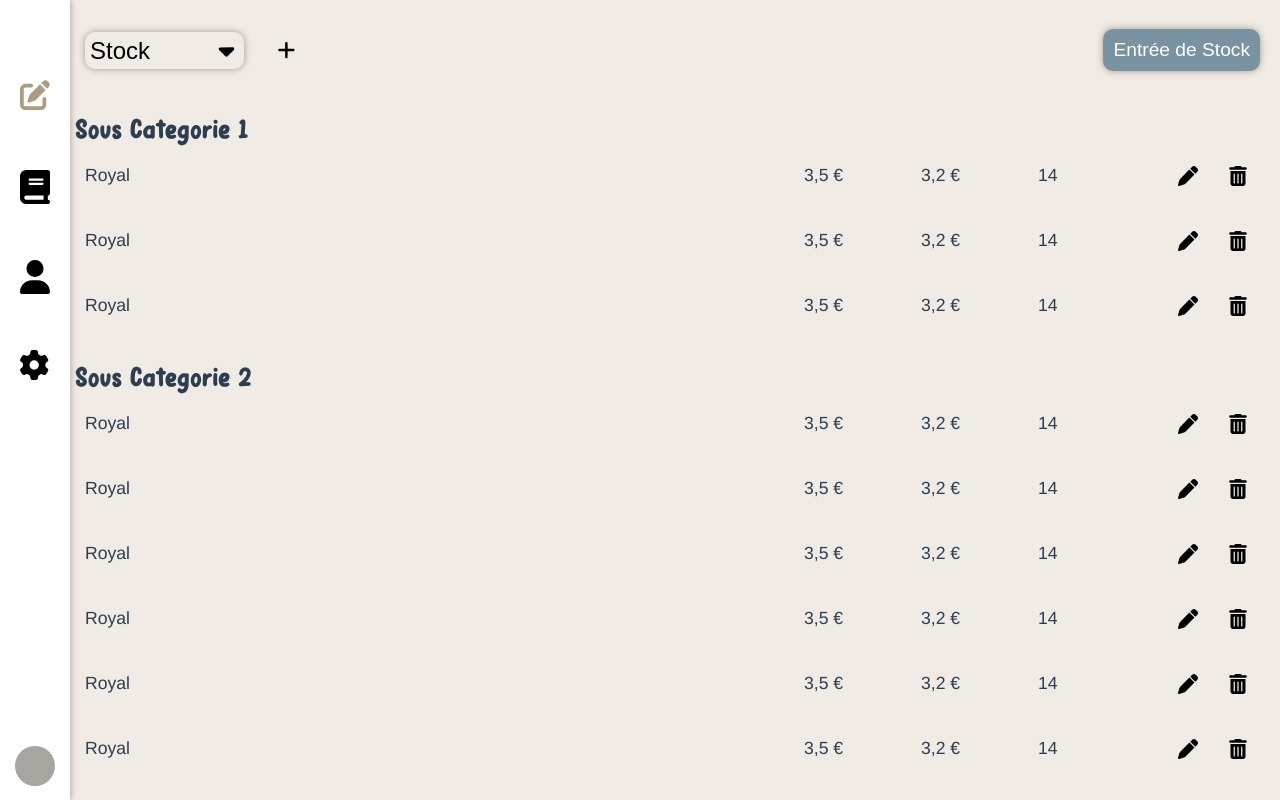
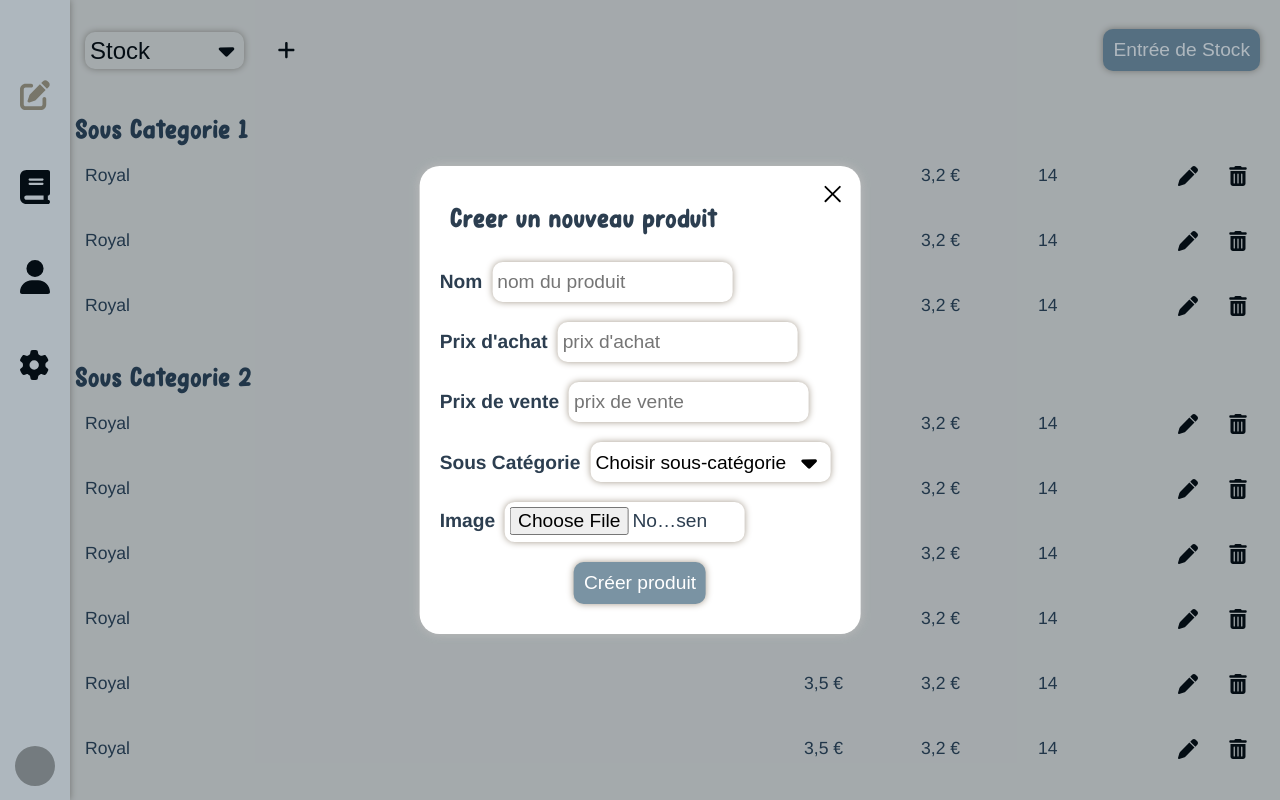
Before and after one commit to Thibault-Azemar/ProjetKfet, a Vue app in the folder frontend/: page /gestion in a window 1280 px wide. Both pictures are taken after a click on the button 286 px from the left and 50 px from the top of the page. Built offline with nearby package versions, Linux system fonts and the light colour scheme.

Commit message:
v1.5 modal stock, utilisable

```diff
--- a/frontend/src/assets/style/main.css
+++ b/frontend/src/assets/style/main.css
@@ -39,7 +39,7 @@ p{
     font-size: 1.1em;
 }
 
-button{
+button, input[type=submit]{
     border: none;
     color: #FFFFFF;
     border-radius: 10px;
@@ -114,18 +114,20 @@ button{
 
 .close-button {
     position: absolute;
-    right: 0px;
-    top: 0px;
-    width: 30px;
-    height: 30px;
-    border-radius: 20px;
+    right: -5px;
+    top: -5px;
     padding: 0%;
-    background-color: #eee;
     background-image: url(../pictures/close.svg);
-    background-size: 20px;
+    background-size: 30px;
     background-repeat: no-repeat;
     background-position: center;
     padding: 2px;
+}
+
+.submit-button{
+    display: flex;
+    align-items: center;
+    justify-content: center;
 }
 
 h1, h2, h3{
@@ -141,39 +143,46 @@ h2{
 }
 
 
-input[type=text] {
+input[type=text],input[type=number], input[type=file],select {
     min-height: 30px;
     max-width: 200px;
-    font-size: 1em;
+    min-width: 150px;
     border-radius: 10px;
-    border-color: #a3998b;
     margin: 10px;
     outline: none;
+    font-size: 1.2em;
+    border : none;
+    vertical-align: baseline;
+    padding: 5px 35px 5px 5px;
+    box-shadow: 0 0 7px #A3998B;
 }
 
-input[type=text]:focus {
+input[type=text]:focus, input[type=number]:focus {
     border: 2px solid #a3998b;
+}
+
+.input-label{
+    font-size: 0.8em;
+    font-weight: bolder;
 }
 
 
 select{
-    min-height: 30px;
-    min-width: 150px;
-    max-width: 300px;
-    width: fit-content;
-    font-size: 1.5em;
-    /*font-family: 'Delight', serif;*/
-    border : none;
-    vertical-align: baseline;
-    padding: 5px 35px 5px 5px;
-    margin : 10px;
-    outline: none;
     background: url("../pictures/select.svg") 96% no-repeat;
     -webkit-appearance: none;
     -moz-appearance: none;
     appearance: none;
     box-shadow: 0px 0px 7px #A3998B;
     border-radius: 10px;
+    min-width: 240px;
+    min-height: 40px;
+}
+
+.big-select{
+    font-size: 1.5em;
+    width: fit-content;
+    min-height: 30px;
+    min-width: 150px;
 }
 
 option{
@@ -202,8 +211,9 @@ label{
     width: fit-content;
 }
 
-.card h2 {
+.card h3 {
     margin: 20px;
+    margin-top: 30px;
 }
 
 .card p{
@@ -286,6 +296,11 @@ label{
     overflow-y: auto;
 }
 
+.main{
+    display: flex;
+    flex-direction: column;
+}
+
 
 
 /*-------------------------|
@@ -364,6 +379,10 @@ label{
     .icon-button{
         width: 45px;
     }
+
+    .input-label{
+        font-size: 1.2em;
+    }
 }
 
 @media screen and (min-width: 1024px){
--- a/frontend/src/components/GestionComponent.vue
+++ b/frontend/src/components/GestionComponent.vue
@@ -3,18 +3,19 @@
 <template>
   <div class="page">
     <div class="options-header">
-      <select name="gestion" id="gestion-select" v-model="value">
+      <select name="gestion" id="gestion-select" class="big-select" v-model="value">
         <option value="Stock" selected>Stock</option>
         <option value="Offres">Offres</option>
         <option value="Categories">Catégories</option>
         <option value="Users">Utilisateurs</option>
       </select>
       <button v-if="value==='Stock'" class="primary-button" id="entry-stock">Entrée de Stock</button>
-      <button class="icon-button"><img src="../assets/pictures/plus.svg"></button>
+      <button class="icon-button" @click="showAddModal()"><img src="../assets/pictures/plus.svg"></button>
     </div>
     <StockComponent v-if="value==='Stock'"/>
     <OffresComponent v-if="value==='Offres'"/>
     <CategoriesComponent v-if="value==='Categories'"/>
     <UsersComponent v-if="value==='Users'"/>
+    <ProduitModalComponent/>
   </div>
 </template>
--- a/frontend/src/components/ProduitModalComponents.vue
+++ b/frontend/src/components/ProduitModalComponents.vue
@@ -1,12 +1,45 @@
 <script lang="ts" src="../services/ts/ProduitModalComponent.ts"></script>
 <template>
-<div class="modal" id="produitModal">
-  <div class="card">
-    <header>
-      <h2>Créer un nouveau produit</h2>
-      <button class="icon-button close-button" @click="unshowModal('simple-modal')"></button>
-    </header>
-
+  <div class="modal" id="produitModal">
+    <div class="card">
+      <header>
+        <h3>Créer un nouveau produit</h3>
+        <button class="icon-button close-button" @click="unshowModal('produitModal')"></button>
+      </header>
+      <form method="post">
+        <div>
+          <label class="input-label" for="input-ref-label">Nom</label>
+          <input name="nom-produit" class="input-field" type="text" placeholder="nom du produit" id="input-ref-label"
+                 required>
+        </div>
+        <div>
+          <label class="input-label" for="prix-achat">Prix d'achat</label>
+          <input name="prix-achat" class="input-field" type="number" placeholder="prix d'achat"
+                 id="prix-achat">
+        </div>
+        <div>
+          <label class="input-label" for="prix-vente">Prix de vente</label>
+          <input name="prix-vente" class="input-field" type="number" placeholder="prix de vente"
+                 id="prix-vente" required>
+        </div>
+        <div>
+          <label class="input-label" for="sous-cat">Sous Catégorie</label>
+          <select name="sous-cat" class="input-field"
+                  id="sous-cat" required>
+            <option value="" selected>Choisir sous-catégorie</option>
+            <option value="cat2">cat2</option>
+            <option value="cat3">cat3</option>
+            <option value="cat4">cat4</option>
+          </select>
+        </div>
+        <div>
+          <label class="input-label" for="image-produit">Image</label>
+          <input type="file" id="image-produit" accept=".jpg,.jpeg.png" size="1000000">
+        </div>
+        <div class="submit-button">
+          <input type="submit" class="primary-button" id="creer-produit" value="Créer produit">
+        </div>
+      </form>
+    </div>
   </div>
-</div>
 </template>
--- a/frontend/src/components/SimpleModalComponent.vue
+++ b/frontend/src/components/SimpleModalComponent.vue
@@ -4,7 +4,7 @@
   <div class="modal" id="simple-modal">
     <div class="card">
       <header>
-        <h2>Suppression</h2>
+        <h3>Suppression</h3>
         <button class="icon-button close-button" @click="unshowModal('simple-modal')"></button>
       </header>
       <div v-if="buttons === 1">
--- a/frontend/src/services/ts/GestionComponent.ts
+++ b/frontend/src/services/ts/GestionComponent.ts
@@ -5,6 +5,7 @@ import OffresComponent from "../../components/OffresComponent.vue";
 import UsersComponent from "../../components/UsersComponent.vue";
 import CategoriesComponent from "../../components/CategoriesComponent.vue";
 import StockComponent from "../../components/StockComponent.vue";
+import ProduitModalComponent from "../../components/ProduitModalComponents.vue";
 
 // @ts-ignore
 // @ts-ignore
@@ -15,7 +16,8 @@ export default defineComponent({
         OffresComponent,
         UsersComponent,
         CategoriesComponent,
-        StockComponent
+        StockComponent,
+        ProduitModalComponent
     },
     // type inference enabled
     props: {
@@ -28,7 +30,25 @@ export default defineComponent({
         }
     },
     methods:{
-
+        showAddModal(){
+            let modal;
+            if(this.value === "Stock"){
+                modal = document.getElementById("produitModal");
+                if(modal) modal.style.display = "block";
+            }
+            if(this.value === "Offres"){
+                modal = document.getElementById("produitOffres");
+                if(modal) modal.style.display = "block";
+            }
+            if(this.value === "Categories"){
+                modal = document.getElementById("produitCategories");
+                if(modal) modal.style.display = "block";
+            }
+            if(this.value === "Users"){
+                modal = document.getElementById("produitUsers");
+                if(modal) modal.style.display = "block";
+            }
+        }
     }
     /*mounted() {
         this.name // type: string | undefined
--- a/frontend/src/services/ts/ProduitModalComponent.ts
+++ b/frontend/src/services/ts/ProduitModalComponent.ts
@@ -9,15 +9,17 @@ export default defineComponent({
         ProduitModalComponent
     },
     // type inference enabled
-    props: {
-
-    },
+    props: {},
     data() {
 
     },
     methods: {
+        unshowModal(idModal:string) {
+            const modal = document.getElementById(idModal);
+            if(modal) modal.style.display = "none";
+        }
+    }
 
-    }
     /*mounted() {
         this.name // type: string | undefined
         this.msg // type: string
```
